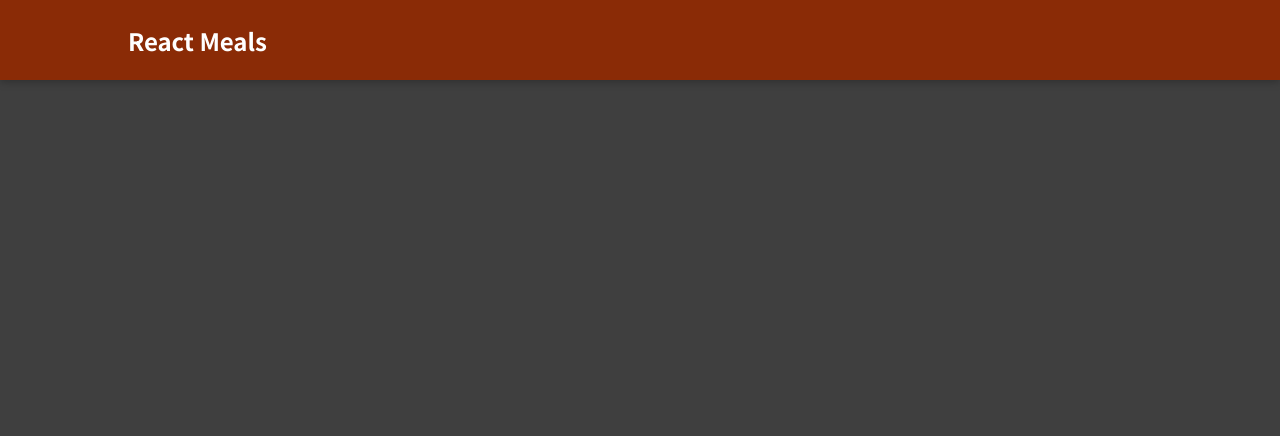
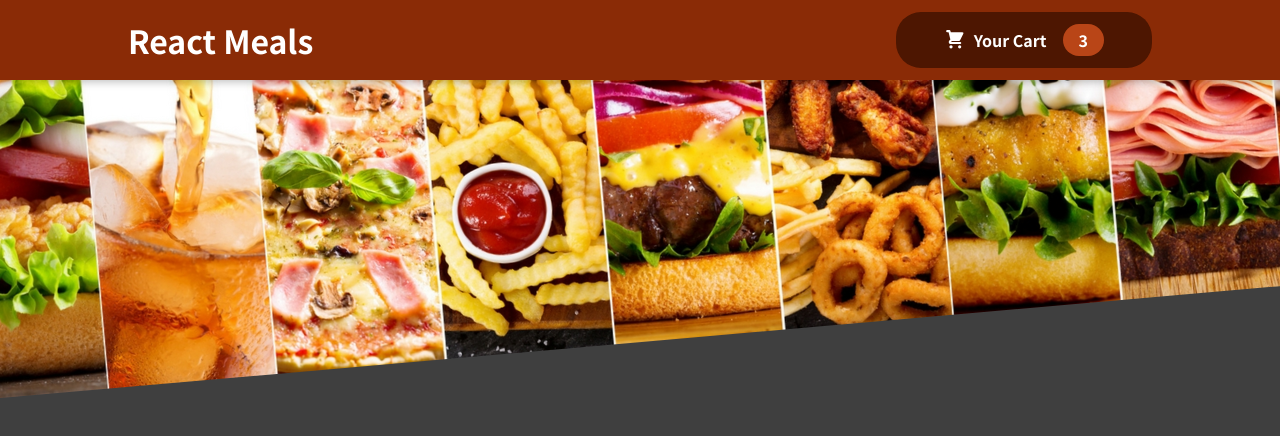
Before and after one commit to Mahusaa/Food-order-App, a React (Create React App) app: page / in a window 1280 px wide. Shown: the top 436 px of the page. Built offline with nearby package versions, Linux system fonts and the light colour scheme.

Commit message:
add header

```diff
--- a/src/App.js
+++ b/src/App.js
@@ -1,11 +1,11 @@
-import Header from "./Layout/Header";
+import { Fragment } from "react";
+import Header from "./Components/Layout/Header";
 
 function App() {
   return (
-    <div>
+    <Fragment>
     <Header/>
-      <h2>Let's get started!</h2>
-    </div>
+    </Fragment>
   );
 }
 
--- /dev/null
+++ b/src/Components/Cart/CartIcon.js
@@ -0,0 +1,13 @@
+const CartIcon = () => {
+    return (
+      <svg
+        xmlns='http://www.w3.org/2000/svg'
+        viewBox='0 0 20 20'
+        fill='currentColor'
+      >
+        <path d='M3 1a1 1 0 000 2h1.22l.305 1.222a.997.997 0 00.01.042l1.358 5.43-.893.892C3.74 11.846 4.632 14 6.414 14H15a1 1 0 000-2H6.414l1-1H14a1 1 0 00.894-.553l3-6A1 1 0 0017 3H6.28l-.31-1.243A1 1 0 005 1H3zM16 16.5a1.5 1.5 0 11-3 0 1.5 1.5 0 013 0zM6.5 18a1.5 1.5 0 100-3 1.5 1.5 0 000 3z' />
+      </svg>
+    );
+  };
+
+  export default CartIcon;
--- /dev/null
+++ b/src/Components/Layout/Header.js
@@ -0,0 +1,20 @@
+import React, { Fragment } from 'react';
+import classes from './Header.module.css'
+import mealsImage from '../../Assets/food-and-bevarge-header.jpg'
+import HeaderCartButton from './HeaderCartButton';
+
+const Header = () => {
+    return (
+        <Fragment>
+        <header className={classes.header}>
+        <h1>React Meals</h1>
+        <HeaderCartButton />
+        </header>
+        <div className={classes['main-image']} alt="">
+           <img src={mealsImage} alt="mealsImage"/>
+        </div>
+        </Fragment>
+    );
+};
+
+export default Header;
--- /dev/null
+++ b/src/Components/Layout/HeaderCartButton.js
@@ -0,0 +1,17 @@
+import React from "react";
+import CartIcon from "../Cart/CartIcon";
+import classes from './HeaderCartButton.module.css'
+
+const HeaderCartButton = () => {
+  return (
+    <button className={classes.button}>
+      <span className={classes.icon}>
+        <CartIcon/>
+      </span>
+      <span>Your Cart</span>
+      <span className={classes.badge}>3</span>
+    </button>
+  );
+};
+
+export default HeaderCartButton
--- /dev/null
+++ b/src/Components/Layout/HeaderCartButton.module.css
@@ -0,0 +1,59 @@
+.button {
+    cursor: pointer;
+    font: inherit;
+    border: none;
+    background-color: #4d1601;
+    color: white;
+    padding: 0.75rem 3rem;
+    display: flex;
+    justify-content: space-around;
+    align-items: center;
+    border-radius: 25px;
+    font-weight: bold;
+  }
+
+  .button:hover,
+  .button:active {
+    background-color: #2c0d00;
+  }
+
+  .icon {
+    width: 1.35rem;
+    height: 1.35rem;
+    margin-right: 0.5rem;
+  }
+
+  .badge {
+    background-color: #b94517;
+    padding: 0.25rem 1rem;
+    border-radius: 25px;
+    margin-left: 1rem;
+    font-weight: bold;
+  }
+
+  .button:hover .badge,
+  .button:active .badge {
+    background-color: #92320c;
+  }
+
+  .bump {
+    animation: bump 300ms ease-out;
+  }
+
+  @keyframes bump {
+    0% {
+      transform: scale(1);
+    }
+    10% {
+      transform: scale(0.9);
+    }
+    30% {
+      transform: scale(1.1);
+    }
+    50% {
+      transform: scale(1.15);
+    }
+    100% {
+      transform: scale(1);
+    }
+  }
--- a/src/Layout/Header.js
+++ /dev/null
@@ -1,12 +0,0 @@
-import React from 'react';
-import classes from './Header.module.css'
-
-const Header = () => {
-    return (
-        <div className={classes.header}>
-            <h2>React Meals</h2>
-        </div>
-    );
-};
-
-export default Header;
```
Also changed, not shown: src/Assets/food-and-bevarge-header.jpg (added), src/Components/Layout/Header.module.css (renamed from src/Layout/Header.module.css).
